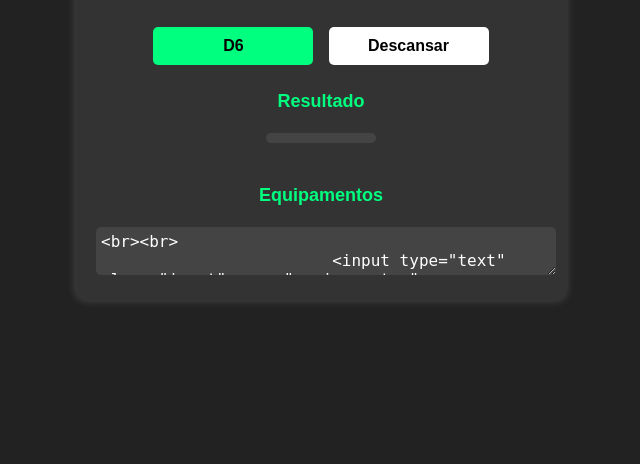
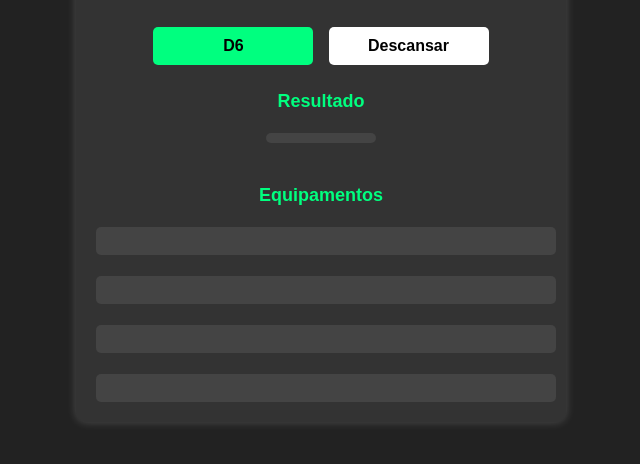
Before and after one commit to rpgzeflorentino/orbitaldecay.github.io, a Flask app: template templates/ficha.html in a window 1280 px wide. Shown: the part 303-767 px from the top of the page, without its empty margins (319-959 px from the left). Run offline with Flask 3, Linux system fonts and the light colour scheme; the template is opened without the code that fills it, so the values that code supplies are empty.

Commit message:
Update ficha.html

```diff
--- a/templates/ficha.html
+++ b/templates/ficha.html
@@ -211,7 +211,7 @@ function gerarNumeroAleatorio(max) {
 <div class="result" id="resultado"></div><br><br></center>
 
 		<center><label class="label" for="equipamentos">Equipamentos</label><br><br>
-			<textarea type="text" class="input" name="equipamentos" id="equipamentos" value="" /><br><br>
+			<input type="text" class="input" name="equipamentos" id="equipamentos" value="" /><br><br>
 			<input type="text" class="input" name="equipamentos" id="equipamentos" value="" /><br><br>
 			<input type="text" class="input" name="equipamentos" id="equipamentos" value="" /><br><br>
 			<input type="text" class="input" name="equipamentos" id="equipamentos" value="" />
```
